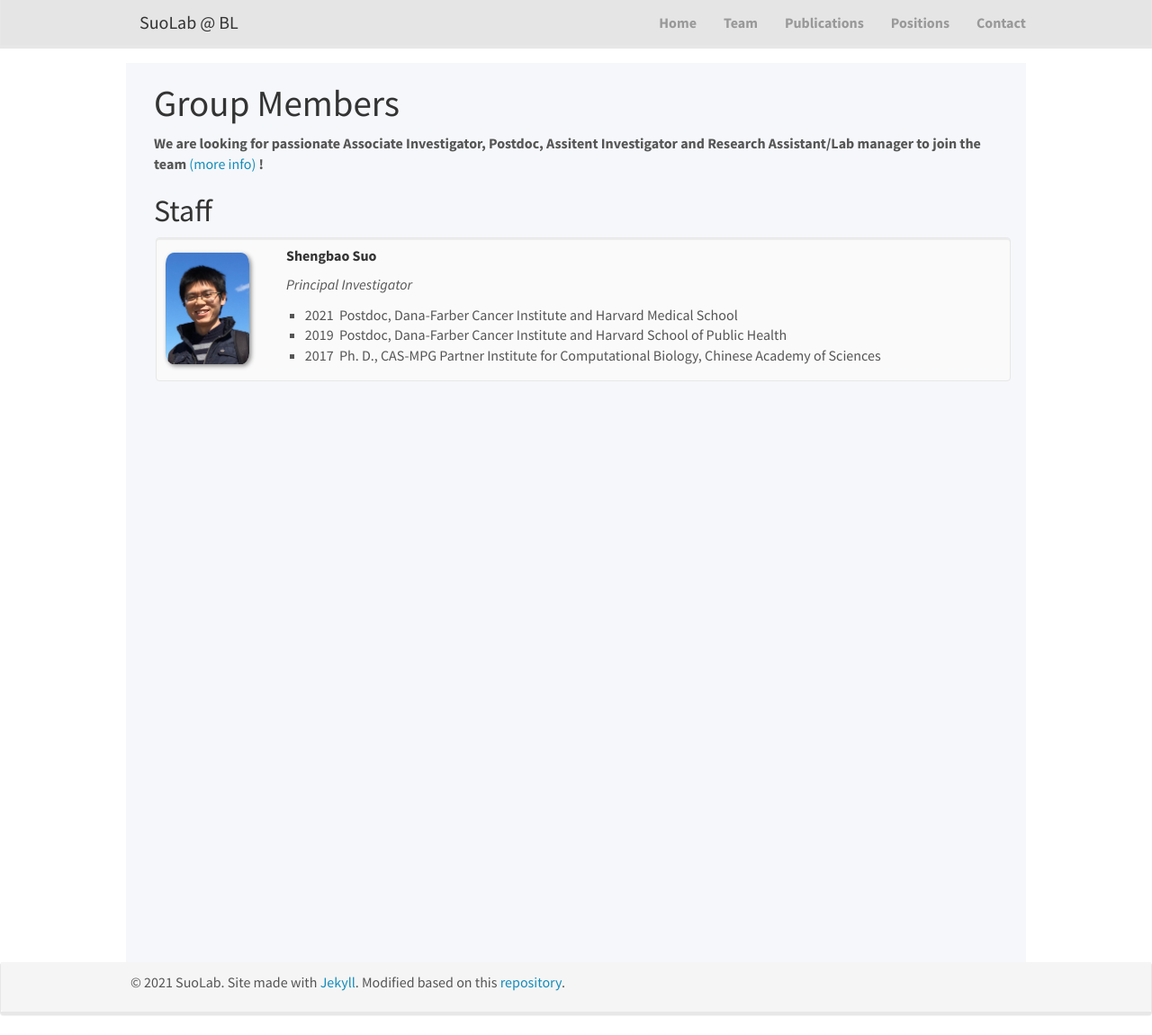
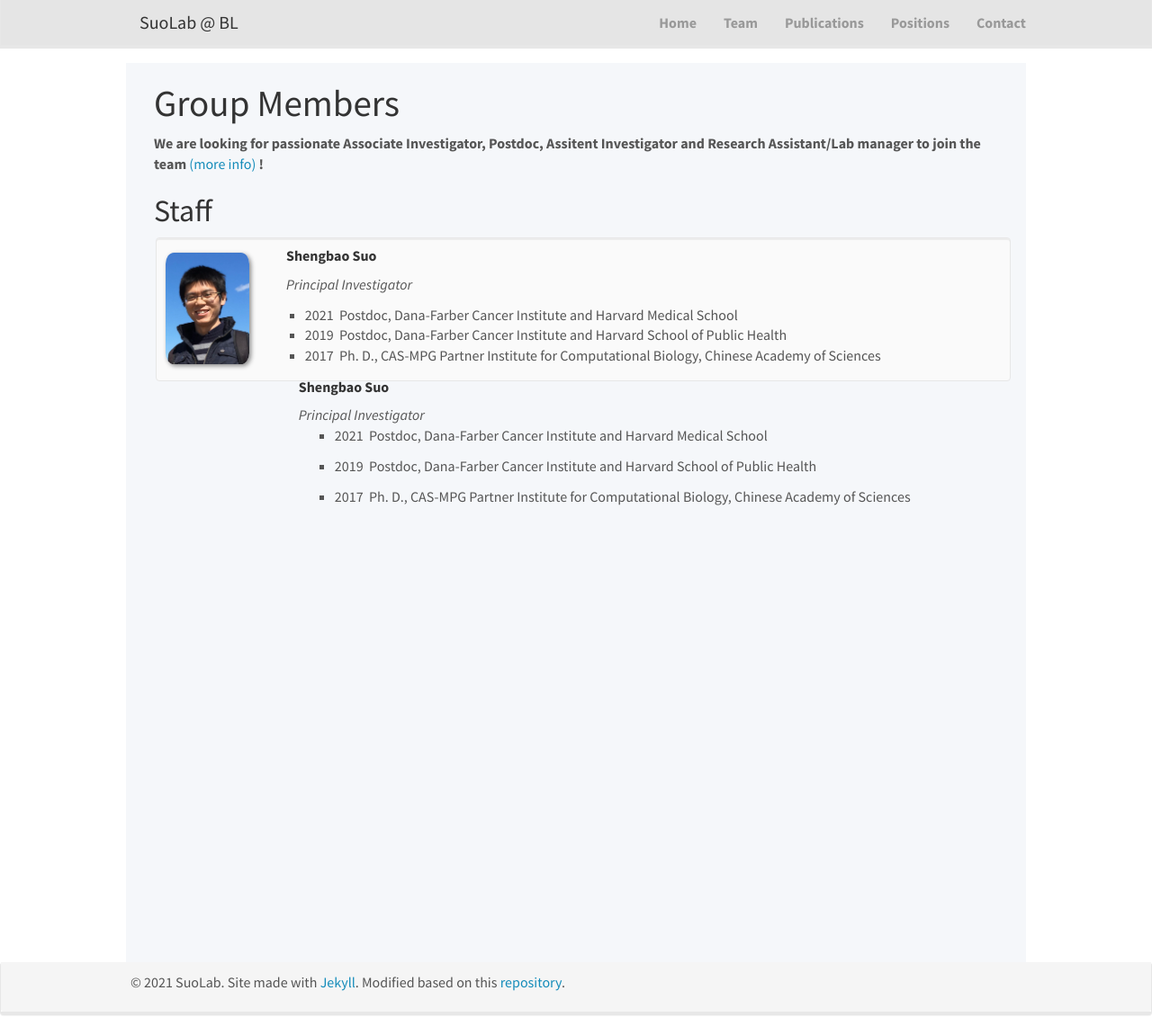
Before and after one commit to suoshengbao/suoshengbao.github.io, a Jekyll site: the page built from _pages/team.md, in a window 1280 px wide and 1151 px high. Shown: the whole window at 90% size. Built offline with Jekyll 4.4.1, drawn with Linux system fonts in a browser that asks for light colours; nearby versions of some CDN libraries.

Commit message:
Update team.md

```diff
--- a/_pages/team.md
+++ b/_pages/team.md
@@ -25,6 +25,33 @@ permalink: /team/
 </ul>
 </div>
 </div>
+
+<table width="950px" border="0">
+  <tbody>
+    <tr>
+      <td width="54" rowspan="5">&nbsp;</td>
+      <td width="265"><h5><strong>Shengbao Suo</strong></h5></td>
+    </tr>
+    <tr>
+      <td><em>Principal Investigator</em></td>
+    </tr>
+    <tr>
+      <td><ul style="list-style-type:square">
+        <li>2021  Postdoc, Dana-Farber Cancer Institute and Harvard Medical School</li>
+      </ul></td>
+    </tr>
+    <tr>
+      <td><ul style="list-style-type:square">
+        <li>2019  Postdoc, Dana-Farber Cancer Institute and Harvard School of Public Health</li>
+      </ul></td>
+    </tr>
+    <tr>
+      <td><ul style="list-style-type:square">
+        <li>2017  Ph. D., CAS-MPG Partner Institute for Computational Biology, Chinese Academy of Sciences</li>
+      </ul></td>
+    </tr>
+  </tbody>
+</table>
 
 <!-- <div style="padding-left: 2px; position: relative; height: 10px; right: 0;  left: 0; ">
 <div class="well"  style="height: 160px; width: 960px">
```
